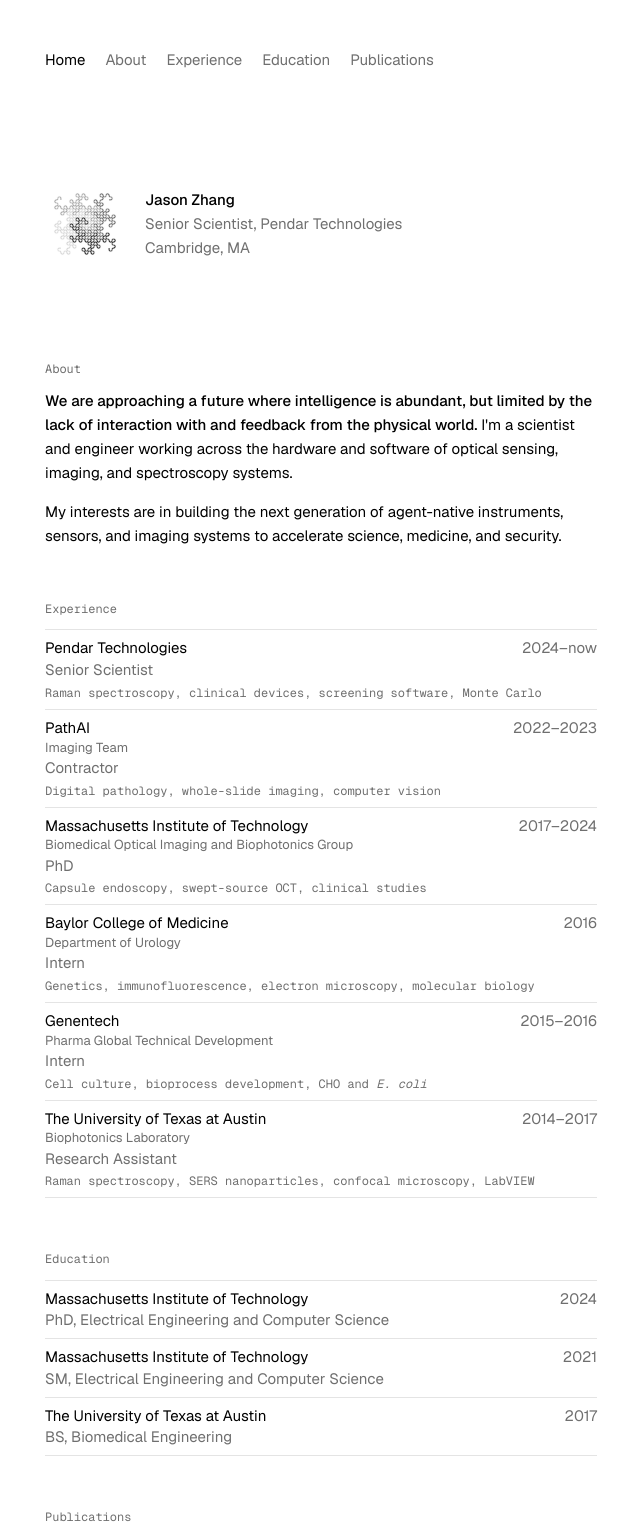
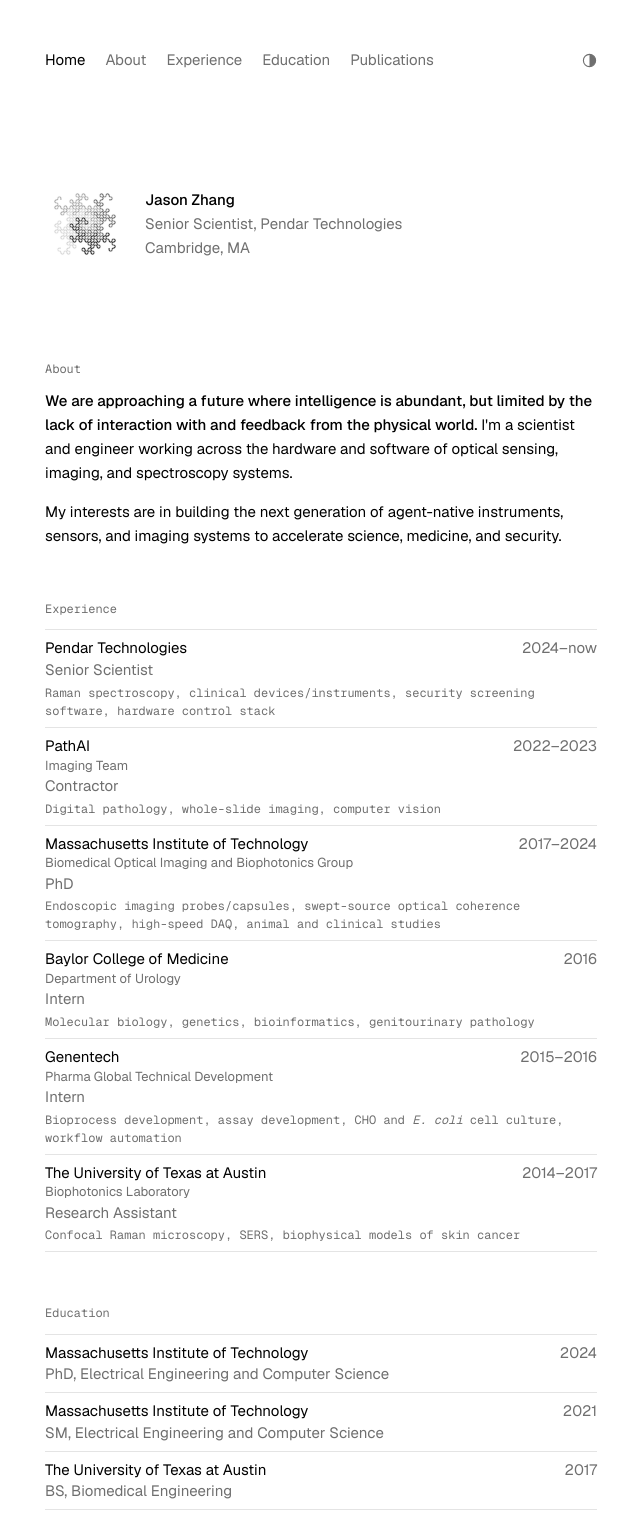
Before and after one commit to jnz32/jnz32.github.io, a plain HTML site: page index.html in a window 1280 px wide. Shown: the top 1530 px of the page, without its empty margins (319-959 px from the left). Drawn offline with nearby package versions, Linux system fonts and the light colour scheme.

Commit message:
Add light/dark toggle; update experience keywords
Co-Authored-By: Claude Opus 5.5 <noreply@anthropic.com>
Claude-Session: https://claude.ai/code/session_014ZEtATbwoFfMuXQRx2QVP4

```diff
--- a/index.html
+++ b/index.html
@@ -6,8 +6,11 @@
 <title>Jason Zhang</title>
 <meta name="description" content="Jason Zhang. Scientist and engineer building optical sensing, imaging and spectroscopy systems. Senior Scientist at Pendar Technologies; PhD in Electrical Engineering and Computer Science from the Massachusetts Institute of Technology.">
 <meta name="color-scheme" content="light dark">
-<link rel="icon" type="image/png" href="favicon-light.png" media="(prefers-color-scheme: light)">
-<link rel="icon" type="image/png" href="favicon-dark.png" media="(prefers-color-scheme: dark)">
+<script>
+  try { const t = localStorage.getItem('theme'); if (t === 'light' || t === 'dark') document.documentElement.dataset.theme = t; } catch (e) {}
+</script>
+<link rel="icon" type="image/png" href="favicon-light.png" media="(prefers-color-scheme: light)" id="icon-light">
+<link rel="icon" type="image/png" href="favicon-dark.png" media="(prefers-color-scheme: dark)" id="icon-dark">
 <link rel="apple-touch-icon" href="apple-touch-icon.png">
 <link rel="preconnect" href="https://fonts.googleapis.com">
 <link rel="preconnect" href="https://fonts.gstatic.com" crossorigin>
@@ -19,8 +22,10 @@
     --dim: #6F6F6F;
     --rule: #E4E4E4;
   }
+  :root { color-scheme: light; }
+  :root[data-theme="dark"] { --bg: #000000; --fg: #F2F2F2; --dim: #8A8A8A; --rule: #222222; color-scheme: dark; }
   @media (prefers-color-scheme: dark) {
-    :root { --bg: #000000; --fg: #F2F2F2; --dim: #8A8A8A; --rule: #222222; }
+    :root:not([data-theme="light"]) { --bg: #000000; --fg: #F2F2F2; --dim: #8A8A8A; --rule: #222222; color-scheme: dark; }
   }
   * { box-sizing: border-box; }
   html { -webkit-text-size-adjust: 100%; }
@@ -37,7 +42,14 @@
 
   .page { max-width: 600px; margin: 0 auto; padding: 48px 24px 64px; }
 
-  nav { display: flex; gap: 20px; flex-wrap: wrap; }
+  .bar { display: flex; align-items: baseline; gap: 20px; }
+  nav { display: flex; gap: 20px; flex-wrap: wrap; flex: 1; min-width: 0; }
+  .theme {
+    padding: 0; border: 0; background: none; cursor: pointer; flex: none;
+    color: var(--dim); line-height: 0; align-self: center;
+  }
+  .theme svg { display: block; }
+  .theme:hover { color: var(--fg); }
   nav a { text-decoration: none; color: var(--dim); }
   nav a:hover, nav a[aria-current] { color: var(--fg); }
 
@@ -90,7 +102,8 @@
   }
 
   @media (max-width: 520px) {
-    nav { gap: 12px; font-size: 13px; flex-wrap: nowrap; overflow-x: auto; white-space: nowrap; scrollbar-width: none; }
+    .bar { gap: 12px; }
+    nav { gap: 10px; font-size: 13px; flex-wrap: nowrap; overflow-x: auto; white-space: nowrap; scrollbar-width: none; }
     header.intro { margin: 72px 0 64px; }
     .rows li { gap: 0 16px; }
   }
@@ -99,6 +112,7 @@
 <body>
 <div class="page">
 
+  <div class="bar">
   <nav aria-label="Sections">
     <a href="#top" aria-current="page">Home</a>
     <a href="#about">About</a>
@@ -106,10 +120,12 @@
     <a href="#education">Education</a>
     <a href="#publications">Publications</a>
   </nav>
+  <button class="theme" id="theme" type="button" aria-label="Switch to dark mode" hidden><svg viewBox="0 0 16 16" width="15" height="15" aria-hidden="true"><circle cx="8" cy="8" r="6.5" fill="none" stroke="currentColor" stroke-width="1.2"/><path d="M8 1.5a6.5 6.5 0 0 1 0 13z" fill="currentColor"/></svg></button>
+  </div>
 
   <header class="intro" id="top">
     <picture>
-      <source srcset="avatar.png" media="(prefers-color-scheme: dark)">
+      <source srcset="avatar.png" media="(prefers-color-scheme: dark)" id="avatar-dark">
       <img class="avatar" src="avatar-light.png" width="80" height="80" alt="">
     </picture>
     <div>
@@ -133,7 +149,7 @@
           <span>Pendar Technologies</span>
           <span class="r">2024–now</span>
           <span class="role">Senior Scientist</span>
-          <span class="kw">Raman spectroscopy, clinical devices, screening software, Monte Carlo</span>
+          <span class="kw">Raman spectroscopy, clinical devices/instruments, security screening software, hardware control stack</span>
         </li>
         <li>
           <span>PathAI</span>
@@ -147,28 +163,28 @@
           <span class="r">2017–2024</span>
           <span class="unit">Biomedical Optical Imaging and Biophotonics Group</span>
           <span class="role">PhD</span>
-          <span class="kw">Capsule endoscopy, swept-source OCT, clinical studies</span>
+          <span class="kw">Endoscopic imaging probes/capsules, swept-source optical coherence tomography, high-speed DAQ, animal and clinical studies</span>
         </li>
         <li>
           <span>Baylor College of Medicine</span>
           <span class="r">2016</span>
           <span class="unit">Department of Urology</span>
           <span class="role">Intern</span>
-          <span class="kw">Genetics, immunofluorescence, electron microscopy, molecular biology</span>
+          <span class="kw">Molecular biology, genetics, bioinformatics, genitourinary pathology</span>
         </li>
         <li>
           <span>Genentech</span>
           <span class="r">2015–2016</span>
           <span class="unit">Pharma Global Technical Development</span>
           <span class="role">Intern</span>
-          <span class="kw">Cell culture, bioprocess development, CHO and <i>E. coli</i></span>
+          <span class="kw">Bioprocess development, assay development, CHO and <i>E. coli</i> cell culture, workflow automation</span>
         </li>
         <li>
           <span>The University of Texas at Austin</span>
           <span class="r">2014–2017</span>
           <span class="unit">Biophotonics Laboratory</span>
           <span class="role">Research Assistant</span>
-          <span class="kw">Raman spectroscopy, SERS nanoparticles, confocal microscopy, LabVIEW</span>
+          <span class="kw">Confocal Raman microscopy, SERS, biophysical models of skin cancer</span>
         </li>
       </ul>
     </section>
@@ -290,6 +306,34 @@
     });
     set();
   })();
+
+  // Light/dark toggle: follows the device until the visitor picks, then remembers the choice
+  (() => {
+    const root = document.documentElement;
+    const btn = document.getElementById('theme');
+    const sys = matchMedia('(prefers-color-scheme: dark)');
+    const DARK_Q = '(prefers-color-scheme: dark)', LIGHT_Q = '(prefers-color-scheme: light)';
+    const current = () => root.dataset.theme || (sys.matches ? 'dark' : 'light');
+    const sync = () => {
+      const forced = root.dataset.theme;   // 'light' | 'dark' | undefined (follow device)
+      const dark = current() === 'dark';
+      // avatar and tab icon follow the chosen theme, not just the device
+      document.getElementById('avatar-dark').media = forced ? (dark ? 'all' : 'not all') : DARK_Q;
+      document.getElementById('icon-dark').media   = forced ? (dark ? 'all' : 'not all') : DARK_Q;
+      document.getElementById('icon-light').media  = forced ? (dark ? 'not all' : 'all') : LIGHT_Q;
+      btn.title = dark ? 'Light mode' : 'Dark mode';
+      btn.setAttribute('aria-label', dark ? 'Switch to light mode' : 'Switch to dark mode');
+    };
+    btn.hidden = false;
+    btn.addEventListener('click', () => {
+      const next = current() === 'dark' ? 'light' : 'dark';
+      root.dataset.theme = next;
+      try { localStorage.setItem('theme', next); } catch (e) {}
+      sync();
+    });
+    sys.addEventListener?.('change', sync);
+    sync();
+  })();
 </script>
 </body>
 </html>
```
